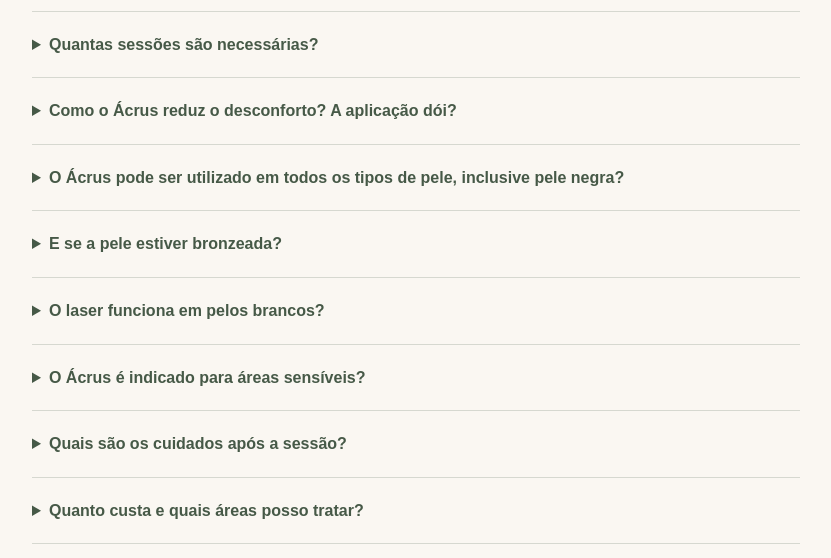
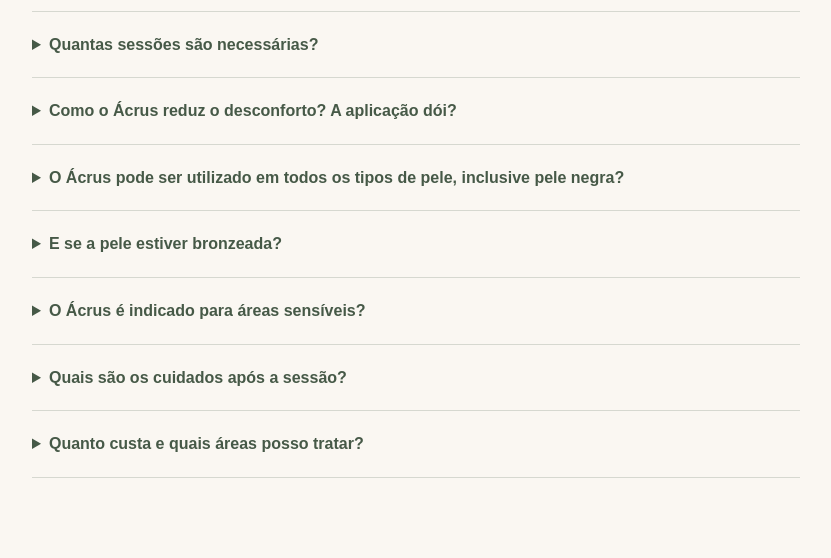
Before and after one commit to Romanahairstudio/romana-hair-studio, a Next.js app: page /depilacao-a-laser in a window 1280 px wide. Shown: the part 2859-3417 px from the top of the page, without its empty margins (224-1055 px from the left). Built offline with nearby package versions, Linux system fonts and the light colour scheme.

Commit message:
Remove pergunta sobre pelos brancos conforme solicitado

```diff
--- a/app/depilacao-a-laser/page.jsx
+++ b/app/depilacao-a-laser/page.jsx
@@ -12,7 +12,6 @@ const perguntas = [
   ['Como o Ácrus reduz o desconforto? A aplicação dói?', 'O sistema Cryocooling MAXX resfria a ponteira e auxilia na proteção da pele e no conforto durante a aplicação. Ainda pode haver sensação de calor ou pequenas picadas; a sensibilidade varia conforme a pessoa, a área e os parâmetros utilizados.'],
   ['O Ácrus pode ser utilizado em todos os tipos de pele, inclusive pele negra?', 'Segundo a HTM, o Ácrus foi desenvolvido para atender todos os fototipos, das peles mais claras às mais escuras. A indicação individual e os ajustes exigem avaliação profissional.'],
   ['E se a pele estiver bronzeada?', 'Informe qualquer exposição solar ou bronzeamento recente, inclusive artificial. A equipe deve avaliar a pele e orientar se é necessário adiar a sessão. Não faça bronzeamento para preparar a pele para o laser.'],
-  ['O laser funciona em pelos brancos?', 'Pelos brancos, grisalhos e muito claros têm pouca ou nenhuma melanina e podem responder pouco ou não responder ao tratamento. A avaliação ajuda a alinhar as expectativas.'],
   ['O Ácrus é indicado para áreas sensíveis?', 'Áreas como axilas, virilha e determinadas regiões do rosto podem ser avaliadas para depilação a laser. A indicação depende da região exata, das características da pele e dos pelos e das orientações do fabricante. A aplicação exige proteção ocular adequada; consulte a equipe sobre as áreas atendidas no Romana.'],
   ['Quais são os cuidados após a sessão?', 'Evite exposição solar direta e bronzeamento e use proteção solar nas áreas expostas, conforme orientação profissional. Hidrate a pele com produto indicado e evite produtos irritantes até a liberação da profissional. Os cuidados e o tempo de restrição são individualizados. Avise a equipe se houver reação intensa ou persistente.'],
   ['Quanto custa e quais áreas posso tratar?', 'Consulte a recepção sobre áreas disponíveis, valores por região, condições e agenda de laser. O orçamento depende do atendimento solicitado.'],
```
